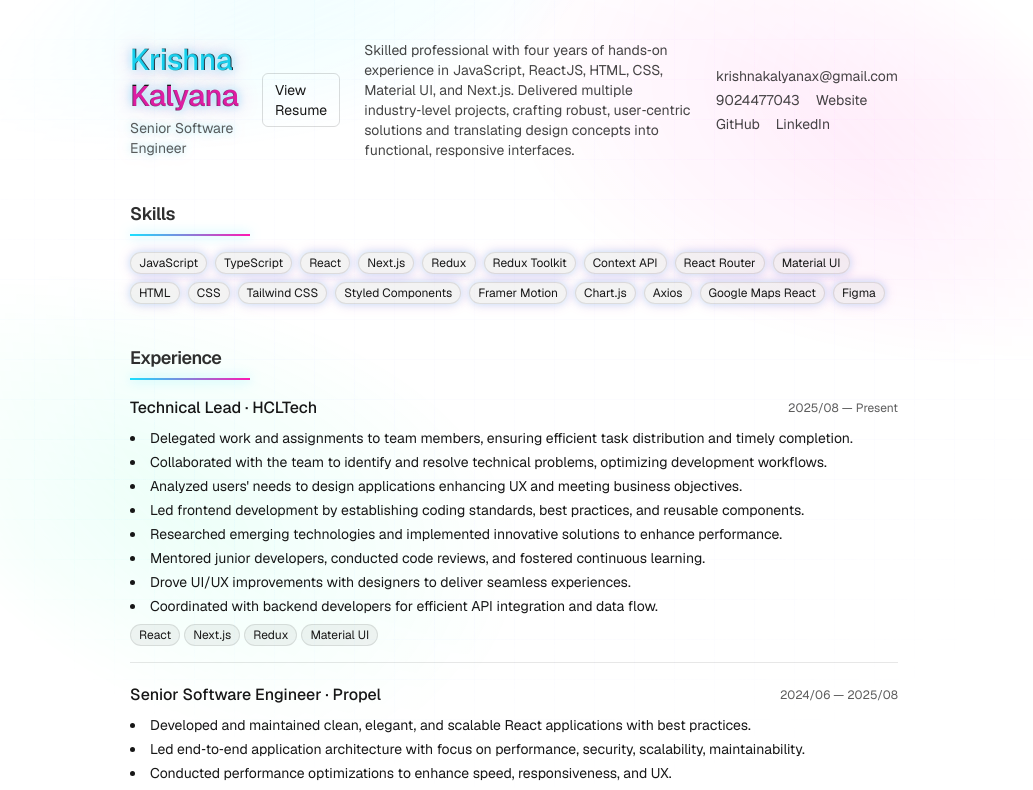
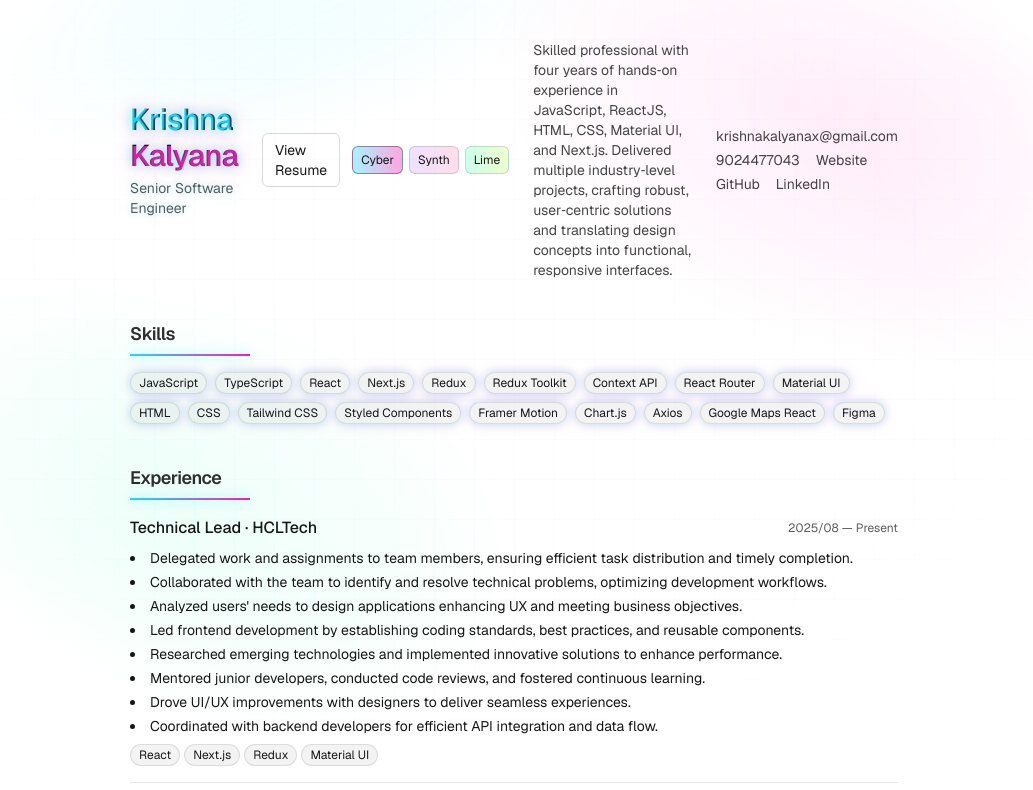
Before and after one commit to krishnakalyana/portfolio-25, a Next.js app in the folder web/: page / in a window 1280 px wide. Shown: the top 790 px of the page, without its empty margins (126-1159 px from the left). Built offline with nearby package versions, Linux system fonts and the light colour scheme.

Commit message:
fix: remove framer-motion usage in server component page.js (use client-side components for animations)

```diff
--- a/web/src/app/page.js
+++ b/web/src/app/page.js
@@ -4,7 +4,6 @@ import Section from "@/components/Section";
 import ExperienceItem from "@/components/ExperienceItem";
 import ProjectCard from "@/components/ProjectCard";
 import Footer from "@/components/Footer";
-import { motion } from "framer-motion";
 
 export default function Home() {
   const { name, role, summary, avatarUrl, resumeUrl, contacts, skills, experience, projects, education } = portfolio;
@@ -38,33 +37,21 @@ export default function Home() {
 
         {experience?.length ? (
           <Section title="Experience">
-            <motion.div
-              initial="hidden"
-              whileInView="show"
-              viewport={{ once: true, margin: "-10%" }}
-              variants={{ hidden: {}, show: { transition: { staggerChildren: 0.06 } } }}
-              className="space-y-5"
-            >
+            <div className="space-y-5">
               {experience.map((item, idx) => (
                 <ExperienceItem key={idx} {...item} />
               ))}
-            </motion.div>
+            </div>
           </Section>
         ) : null}
 
         {projects?.length ? (
           <Section title="Projects">
-            <motion.div
-              initial="hidden"
-              whileInView="show"
-              viewport={{ once: true, margin: "-10%" }}
-              variants={{ hidden: {}, show: { transition: { staggerChildren: 0.08 } } }}
-              className="grid grid-cols-1 sm:grid-cols-2 gap-4"
-            >
+            <div className="grid grid-cols-1 sm:grid-cols-2 gap-4">
               {projects.map((p, idx) => (
                 <ProjectCard key={idx} {...p} />
               ))}
-            </motion.div>
+            </div>
           </Section>
         ) : null}
 
--- /dev/null
+++ b/web/src/components/AccentToggle.js
@@ -0,0 +1,66 @@
+"use client";
+
+import { useEffect, useState } from "react";
+
+const PALETTES = {
+  cyber: {
+    name: "Cyber",
+    accents: ["0, 221, 255", "255, 0, 170", "0, 255, 170"],
+  },
+  synth: {
+    name: "Synth",
+    accents: ["165, 105, 255", "255, 90, 150", "0, 255, 200"],
+  },
+  lime: {
+    name: "Lime",
+    accents: ["0, 255, 170", "170, 255, 0", "0, 200, 255"],
+  },
+};
+
+function applyPalette(accents) {
+  const root = document.documentElement;
+  root.style.setProperty("--accent1", accents[0]);
+  root.style.setProperty("--accent2", accents[1]);
+  root.style.setProperty("--accent3", accents[2]);
+}
+
+export default function AccentToggle() {
+  const [key, setKey] = useState("cyber");
+
+  useEffect(() => {
+    const saved = typeof window !== "undefined" ? localStorage.getItem("accentTheme") : null;
+    const initialKey = saved && PALETTES[saved] ? saved : "cyber";
+    setKey(initialKey);
+    applyPalette(PALETTES[initialKey].accents);
+  }, []);
+
+  function onSelect(newKey) {
+    setKey(newKey);
+    const palette = PALETTES[newKey];
+    applyPalette(palette.accents);
+    localStorage.setItem("accentTheme", newKey);
+  }
+
+  return (
+    <div className="flex items-center gap-1.5 text-xs">
+      {Object.entries(PALETTES).map(([k, p]) => (
+        <button
+          key={k}
+          onClick={() => onSelect(k)}
+          aria-label={`Accent ${p.name}`}
+          className={`h-7 px-2 rounded-md border transition-colors ${
+            key === k ? "border-foreground/40" : "border-foreground/15 hover:border-foreground/30"
+          }`}
+          style={{
+            background:
+              key === k
+                ? `linear-gradient(90deg, rgba(${p.accents[0]},0.35), rgba(${p.accents[1]},0.35))`
+                : `linear-gradient(90deg, rgba(${p.accents[0]},0.2), rgba(${p.accents[1]},0.2))`,
+          }}
+        >
+          {p.name}
+        </button>
+      ))}
+    </div>
+  );
+}
--- a/web/src/components/Header.js
+++ b/web/src/components/Header.js
@@ -2,6 +2,7 @@
 import Image from "next/image";
 import { motion } from "framer-motion";
 import GlitchText from "@/components/GlitchText";
+import AccentToggle from "@/components/AccentToggle";
 
 export default function Header({ name, role, summary, avatarUrl, resumeUrl, contacts = {} }) {
   const hasContacts = Object.values(contacts).some(Boolean);
@@ -46,6 +47,7 @@ export default function Header({ name, role, summary, avatarUrl, resumeUrl, cont
             View Resume
           </a>
         ) : null}
+        <AccentToggle />
       </motion.div>
 
       {summary ? (
```
